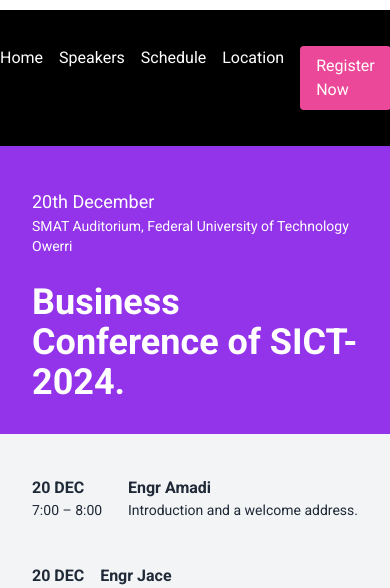
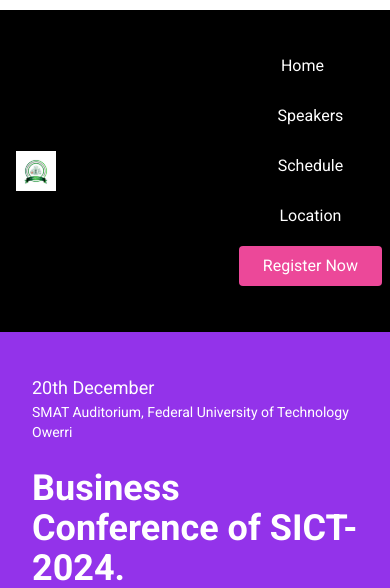
Before and after one commit to neuralnex/conference, a Flask app: page /schedule in a window 390 px wide. Shown: the top 588 px of the page. Run offline with Flask 3, Linux system fonts and the light colour scheme; some libraries are stand-ins or nearby versions.

Commit message:
add changes

```diff
--- a/static/css/schedule.css
+++ b/static/css/schedule.css
@@ -113,3 +113,22 @@ nav a {
 .bg-pink-500:hover {
     background-color: #d53f8c; /* Darker pink on hover */
 }
+
+/* Responsive styles for navigation */
+@media (max-width: 640px) {
+    nav {
+        flex-direction: column; /* Stack navigation items vertically */
+        align-items: center; /* Center align items */
+    }
+
+    nav a {
+        width: 100%; /* Make each navigation item full-width */
+        text-align: center; /* Center the text */
+        padding: 0.5rem 0; /* Add padding for better touch targets */
+        margin-bottom: 10px; /* Add some space between items */
+    }
+
+    .bg-black {
+        padding: 1rem; /* Ensure padding is consistent */
+    }
+}
--- a/templates/schedule.html
+++ b/templates/schedule.html
@@ -13,7 +13,7 @@
 <body class="bg-white text-gray-800 flex flex-col h-screen">
     <header class="bg-black text-white py-4">
         <div class="container mx-auto flex justify-between items-center">
-            <div class="text-2xl font-bold">
+            <div class="text-left">
                 <img src="{{ url_for('static', filename='images/asict.png') }}" alt="asicts logo" class="h-10"> <!-- Adjust the height as needed -->
             </div>
             <nav class="flex space-x-4">
```
Also changed, not shown: static/css/register.css (+19 -0 lines), static/css/speaker.css (+18 -0 lines), static/css/styles.css (+19 -0 lines).
